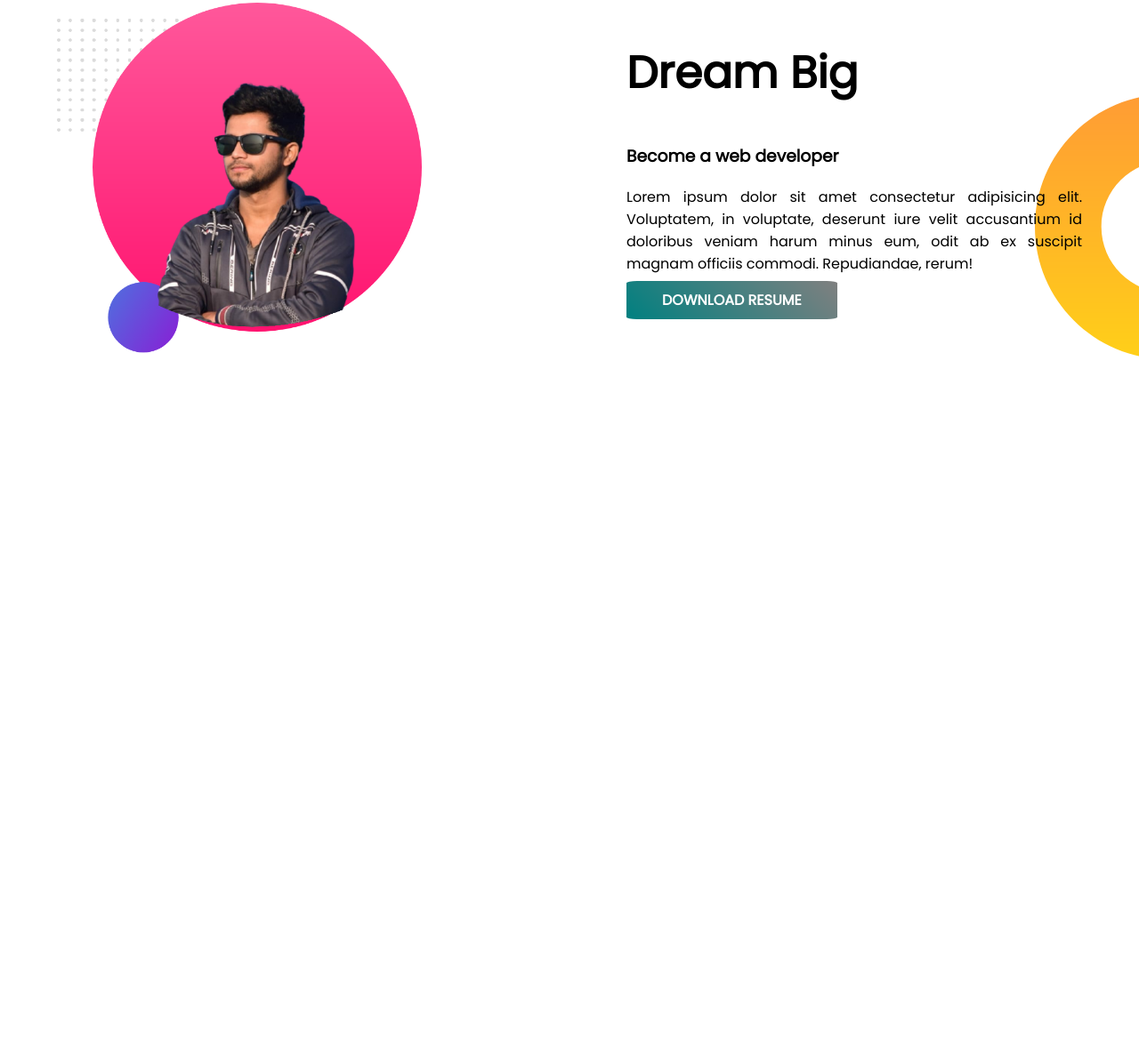
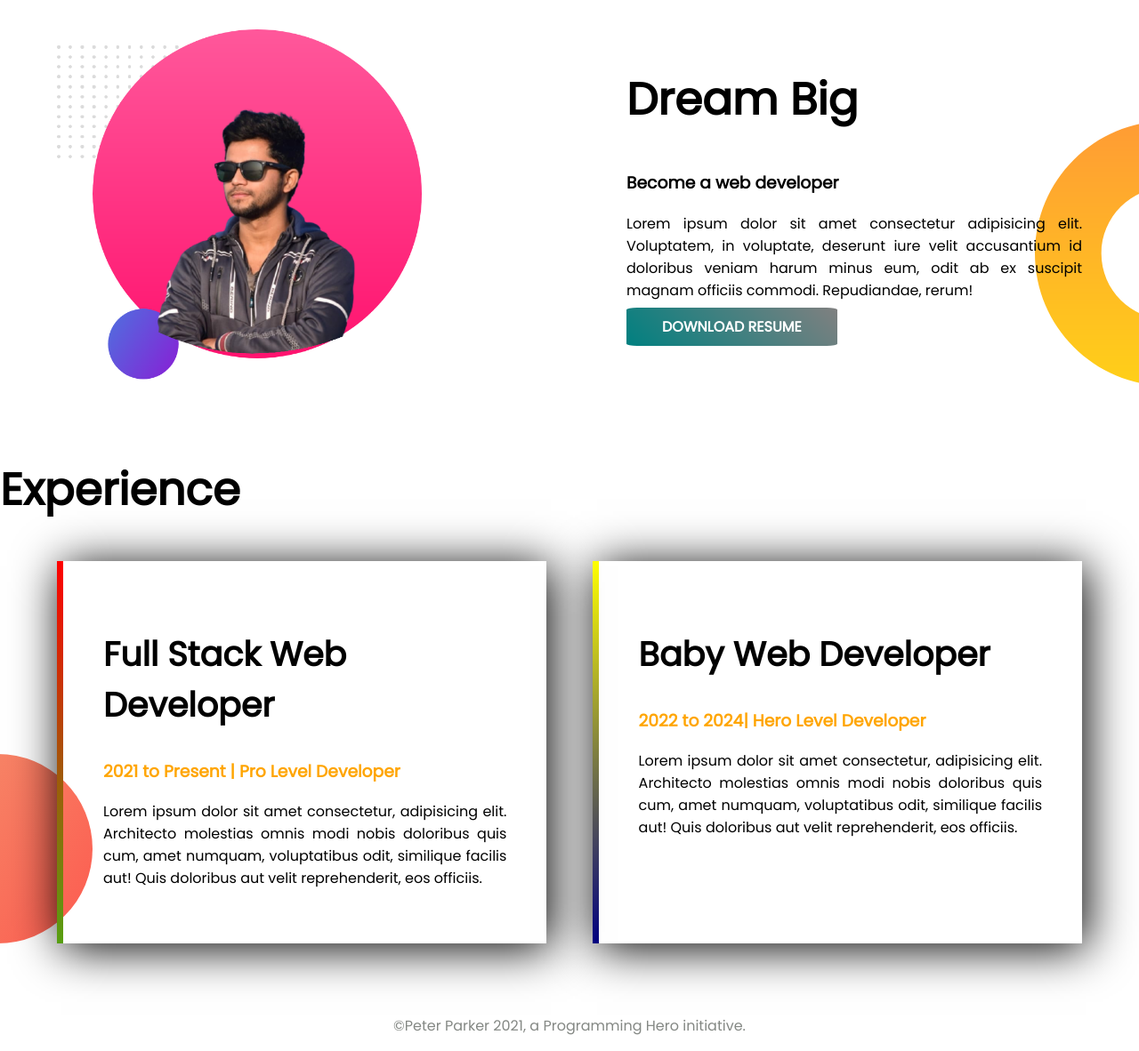
Before and after one commit to arifraj199/exercise-portfolio, a plain HTML site: page index.html in a window 1280 px wide. Shown: the part 511-1693 px from the top of the page at 89% size. Before the commit the page ends 965 px from the top, so only its background shows below. Drawn offline with Linux system fonts and the light colour scheme.

Commit message:
experience and footer added

```diff
--- a/index.html
+++ b/index.html
@@ -39,6 +39,27 @@
             </div>
         </div>
     </section>
+
+    <section class="experience-bg-img">
+        <h1>Experience</h1>
+        <div class="flexible-container">
+            <div class="half-width box-shadow-left">
+                <h2>Full Stack Web Developer</h2>
+                <h3><span style="color: orange;">2021 to Present | Pro Level Developer</span></h3>
+                <p>Lorem ipsum dolor sit amet consectetur, adipisicing elit. Architecto molestias omnis modi nobis doloribus quis cum, amet numquam, voluptatibus odit, similique facilis aut! Quis doloribus aut velit reprehenderit, eos officiis.</p>
+            </div>
+            <div class="half-width box-shadow-right">
+                <h2>Baby Web Developer
+                </h2>
+                <h3><span style="color: orange;">2022 to 2024| Hero Level Developer</span></h3>
+                <p>Lorem ipsum dolor sit amet consectetur, adipisicing elit. Architecto molestias omnis modi nobis doloribus quis cum, amet numquam, voluptatibus odit, similique facilis aut! Quis doloribus aut velit reprehenderit, eos officiis.</p>
+            </div>
+        </div>
+    </section>
+
+    <footer>
+        <p>&copyPeter Parker 2021, a Programming Hero initiative.</p>
+    </footer>
 </body>
 
 </html>
--- a/style.css
+++ b/style.css
@@ -13,9 +13,13 @@ h1 {
     font-size: 50px;
 }
 
+h2 {
+    font-size: 38px;
+}
+
 .flexible-container {
     display: flex;
-    margin-bottom: 50px;
+    margin-bottom: 80px;
 }
 
 .half-width {
@@ -38,6 +42,12 @@ h1 {
     font-weight: 700;
     color: white;
     border-radius: 5%;
+    transition: 0.5s all ease;
+}
+
+.link-button:hover {
+    background-image: linear-gradient(rgb(10, 194, 50), rgb(59, 41, 59));
+    color: black;
 }
 
 .dream-img {
@@ -52,4 +62,41 @@ h1 {
 
 .download-button {
     background-image: linear-gradient(45deg, teal, grey);
+    transition: 0.5s all ease;
 }
+
+.download-button:hover {
+    background-image: linear-gradient(teal, tomato);
+    color: black;
+}
+
+.box-shadow-left {
+    box-shadow: 5px 5px 50px;
+    margin-right: 2%;
+    margin-left: 5%;
+    padding: 45px;
+    border-left: 7px solid;
+    border-image: linear-gradient(red, rgb(86, 160, 17));
+    border-image-slice: 1;
+}
+
+.box-shadow-right {
+    box-shadow: 5px 5px 50px;
+    margin-right: 5%;
+    margin-left: 2%;
+    padding: 45px;
+    border-left: 7px solid;
+    border-image: linear-gradient(yellow, navy);
+    border-image-slice: 1;
+}
+
+.experience-bg-img {
+    background-image: url("images/exp-bg.png");
+    background-repeat: no-repeat;
+    background-position: left bottom;
+}
+
+footer p {
+    text-align: center;
+    color: #848884;
+}
```
